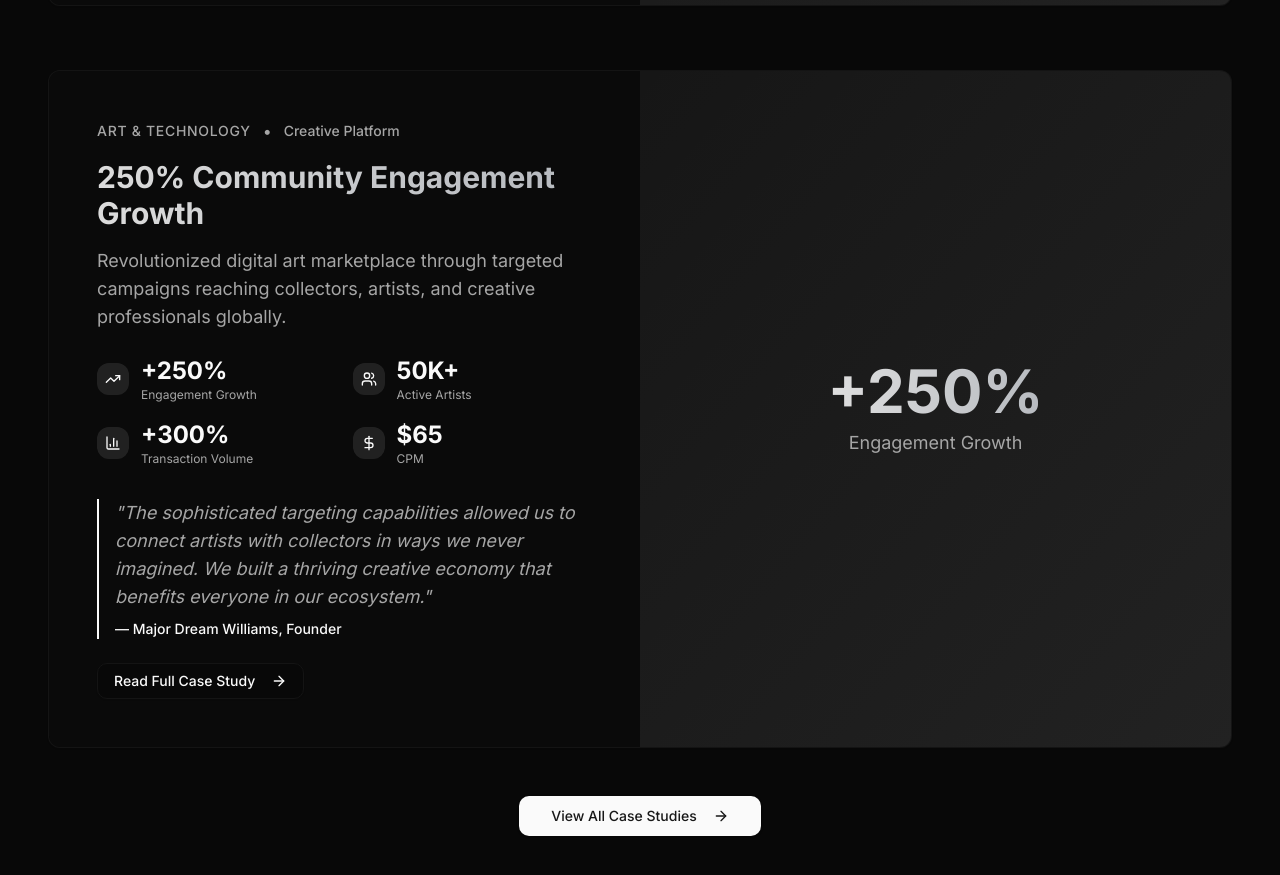
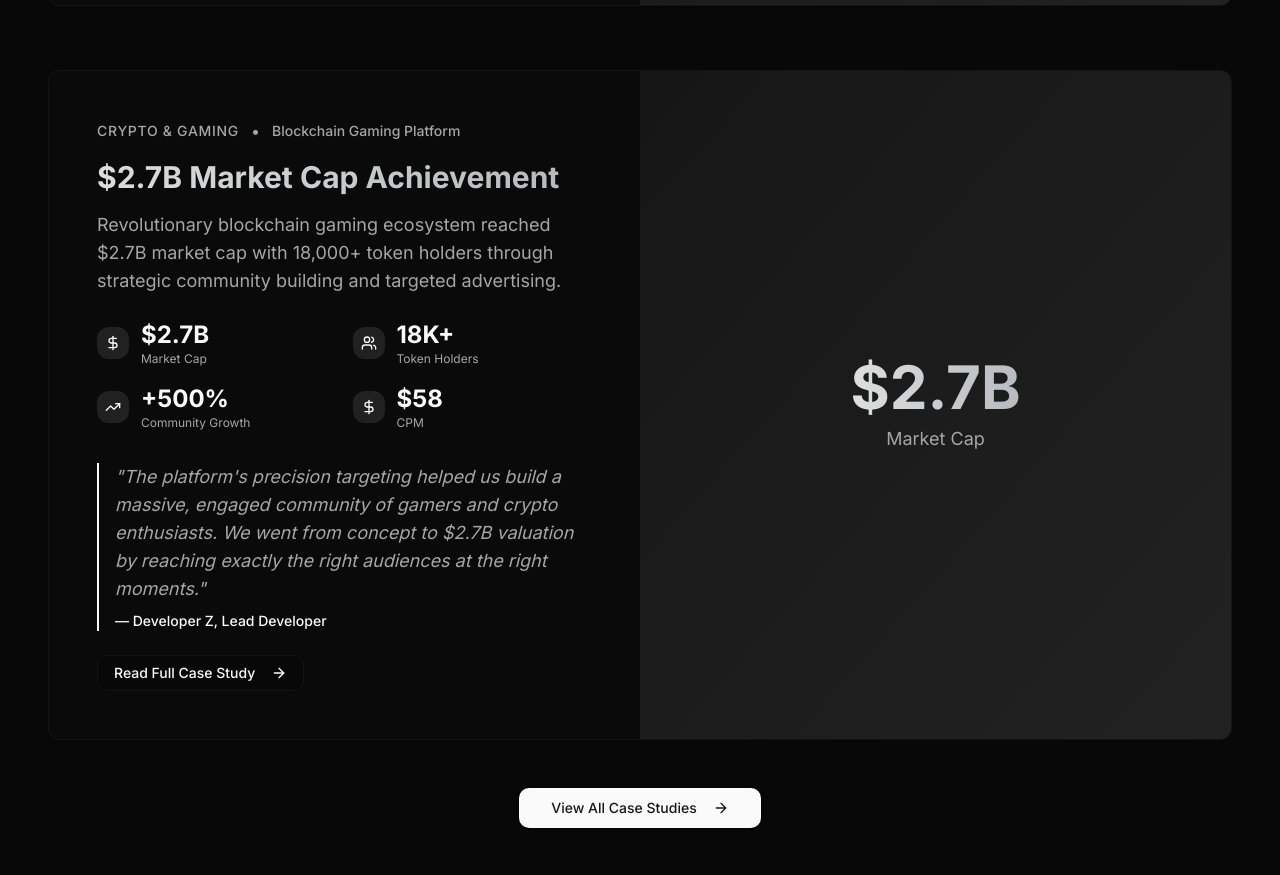
Before and after one commit to adnexusinc/web, a React (Vite) app: page / in a window 1280 px wide. Shown: the part 7680-8555 px from the top of the page. Built offline with nearby package versions, Linux system fonts and the light colour scheme.

Commit message:
Update homepage with new case study.
Replace "Major Dream" with "Developer Z" for the ZOO project on the homepage, highlighting its $2.7B marketcap and 18,000+ token holders.

```diff
--- a/src/components/CaseStudiesSection.tsx
+++ b/src/components/CaseStudiesSection.tsx
@@ -36,19 +36,19 @@ const caseStudies = [
     image: "/case-studies/audio.jpg"
   },
   {
-    client: "Creative Platform",
-    industry: "Art & Technology",
-    headline: "250% Community Engagement Growth",
-    description: "Revolutionized digital art marketplace through targeted campaigns reaching collectors, artists, and creative professionals globally.",
+    client: "Blockchain Gaming Platform",
+    industry: "Crypto & Gaming",
+    headline: "$2.7B Market Cap Achievement",
+    description: "Revolutionary blockchain gaming ecosystem reached $2.7B market cap with 18,000+ token holders through strategic community building and targeted advertising.",
     metrics: [
-      { label: "Engagement Growth", value: "+250%", icon: TrendingUp },
-      { label: "Active Artists", value: "50K+", icon: Users },
-      { label: "Transaction Volume", value: "+300%", icon: BarChart3 },
-      { label: "CPM", value: "$65", icon: DollarSign }
+      { label: "Market Cap", value: "$2.7B", icon: DollarSign },
+      { label: "Token Holders", value: "18K+", icon: Users },
+      { label: "Community Growth", value: "+500%", icon: TrendingUp },
+      { label: "CPM", value: "$58", icon: DollarSign }
     ],
-    quote: "The sophisticated targeting capabilities allowed us to connect artists with collectors in ways we never imagined. We built a thriving creative economy that benefits everyone in our ecosystem.",
-    author: "Major Dream Williams, Founder",
-    image: "/case-studies/creative.jpg"
+    quote: "The platform's precision targeting helped us build a massive, engaged community of gamers and crypto enthusiasts. We went from concept to $2.7B valuation by reaching exactly the right audiences at the right moments.",
+    author: "Developer Z, Lead Developer",
+    image: "/case-studies/blockchain-gaming.jpg"
   }
 ];
 
```
